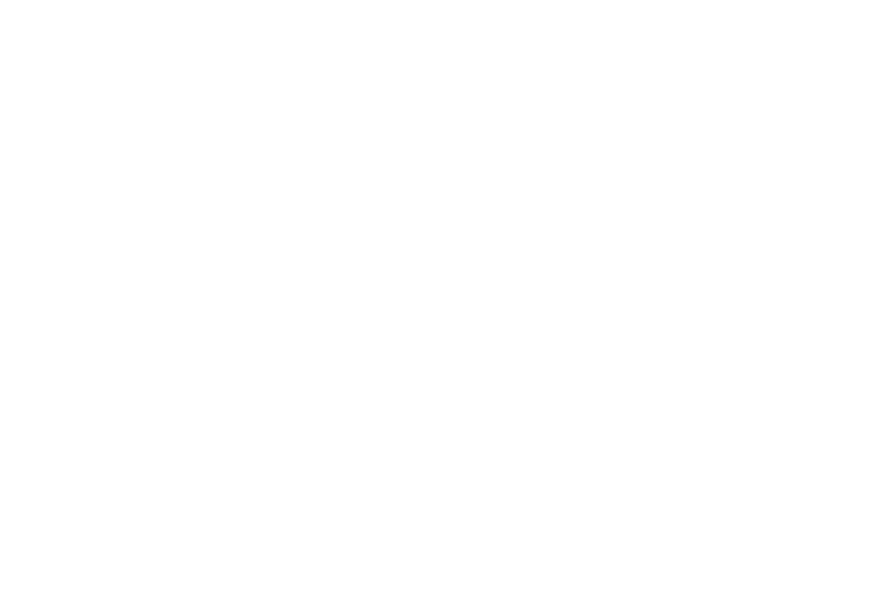
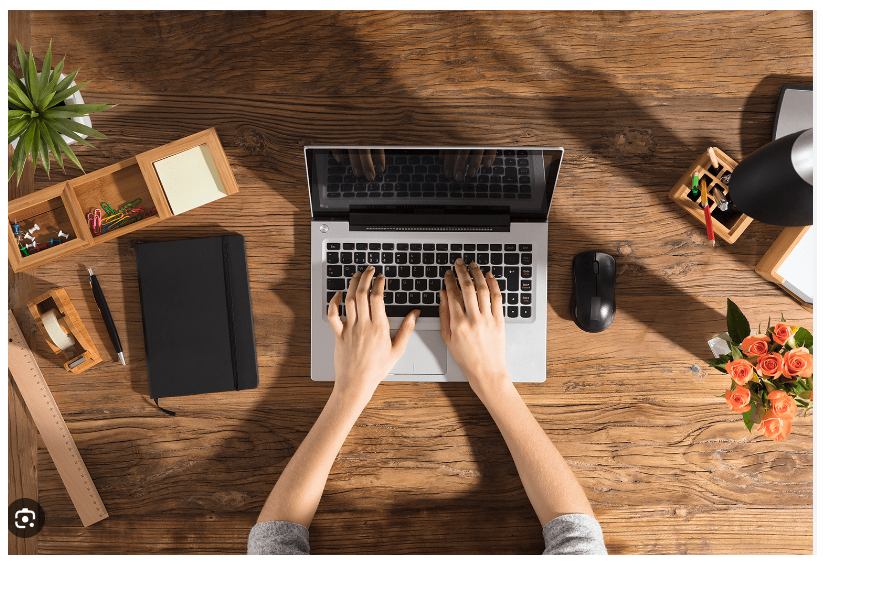
Before and after one commit to AndreAilton/PQ_Descomplica, a plain HTML site: page index.html in a window 1280 px wide. Shown: the whole page, without its empty margins (0-872 px from the left). Drawn offline with Linux system fonts and the light colour scheme.

Commit message:
Incluindo Imagem

```diff
--- a/index.html
+++ b/index.html
@@ -6,6 +6,6 @@
     <title>Inicializando </title>
 </head>
 <body>
-
+    <img src="imagens/Captura de tela 2024-04-21 180320.png" alt="">
 </body>
 </html>
```
Also changed, not shown: imagens/Captura de tela 2024-04-21 180320.png (added).
